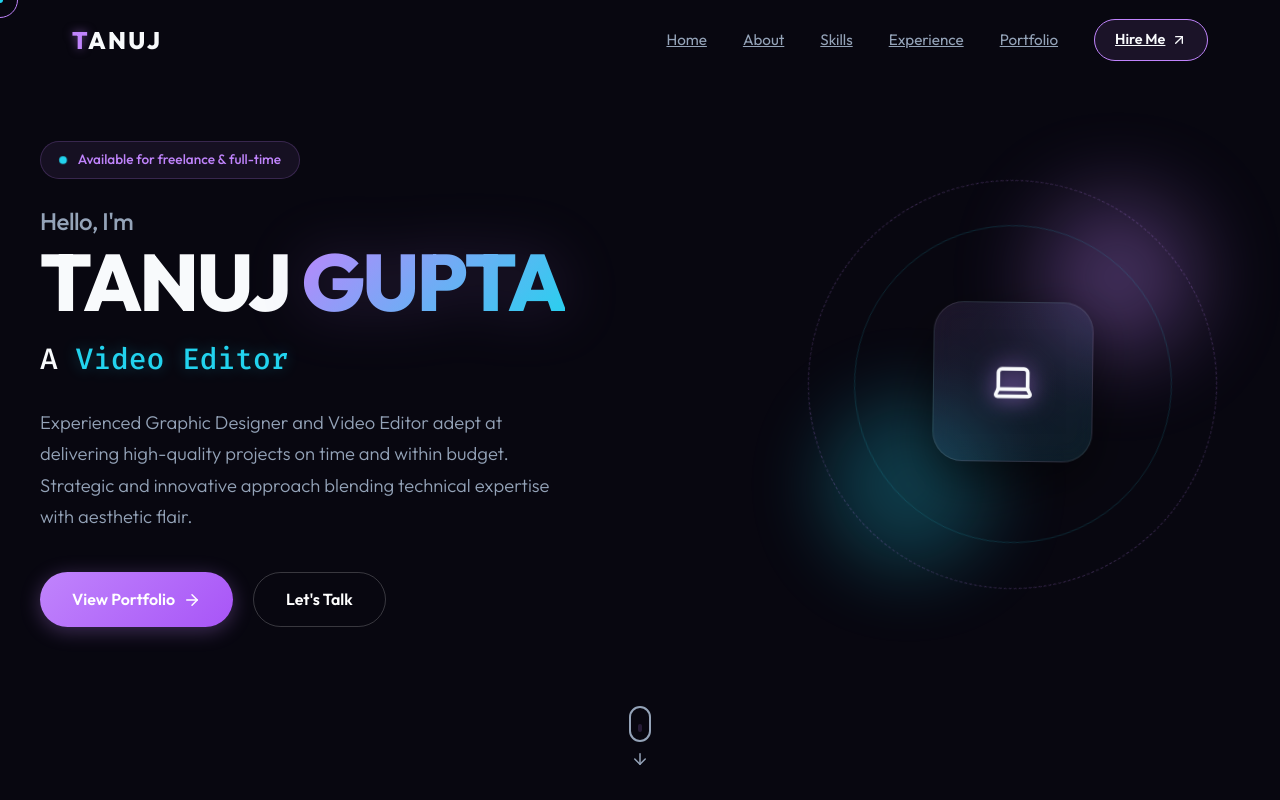
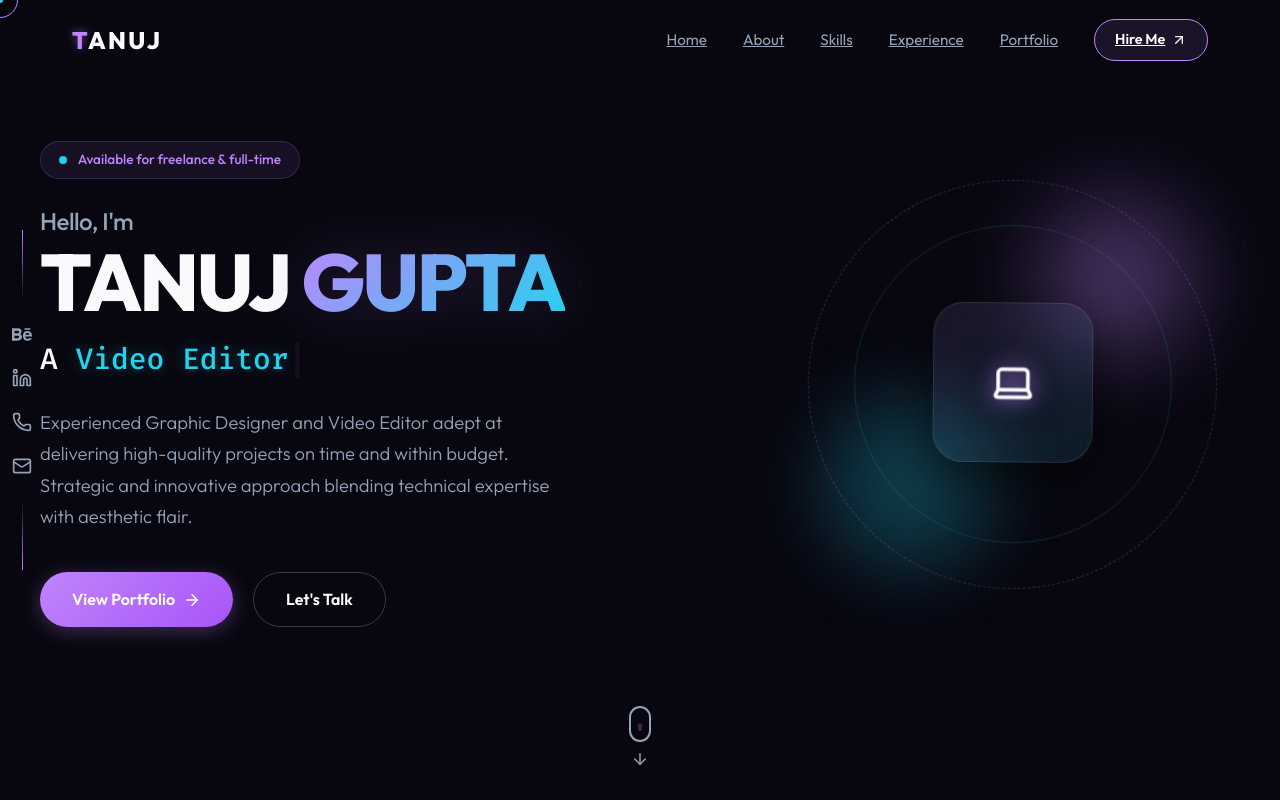
Before and after one commit to priyanshuverma2003/tanujguptaportfolio, a Next.js app: page / in a window 1280 px wide. Shown: the top 800 px of the page. Built offline with nearby package versions, Linux system fonts and the light colour scheme.

Commit message:
Restore floating sidebar social icons, centered vertically

```diff
--- a/src/components/SocialBar.css
+++ b/src/components/SocialBar.css
@@ -1,97 +1,68 @@
-/* ==============================
-   Social Section
-============================== */
-.social-section {
-  padding-bottom: 2rem;
+/* Floating Sidebar */
+.social-sidebar {
+  position: fixed;
+  left: 0.75rem;
+  top: 50%;
+  transform: translateY(-50%);
+  display: flex;
+  flex-direction: column;
+  align-items: center;
+  gap: 1.5rem;
+  z-index: 90;
 }
 
-.social-section-lead {
-  font-size: 1.15rem;
-  color: var(--text-muted);
-  max-width: 600px;
-  margin-bottom: 3rem;
-  line-height: 1.7;
+.social-sidebar-line {
+  width: 1px;
+  height: 70px;
+  background: linear-gradient(to top, var(--primary), transparent);
 }
 
-.social-cards-grid {
-  display: grid;
-  grid-template-columns: repeat(auto-fill, minmax(320px, 1fr));
+.social-sidebar-line:first-child {
+  background: linear-gradient(to bottom, var(--primary), transparent);
+}
+
+.social-sidebar-links {
+  display: flex;
+  flex-direction: column;
   gap: 1.5rem;
 }
 
-.social-card {
-  display: flex;
-  align-items: center;
-  gap: 1.25rem;
-  padding: 1.5rem 1.75rem;
-  background: var(--card-bg);
-  border: 1px solid var(--card-border);
-  border-radius: 16px;
-  backdrop-filter: blur(12px);
-  -webkit-backdrop-filter: blur(12px);
-  text-decoration: none;
-  position: relative;
-  overflow: hidden;
-  transition: border-color var(--transition-normal),
-              box-shadow var(--transition-normal),
-              transform var(--transition-fast);
-}
-
-.social-card:hover {
-  border-color: var(--card-border-hover);
-  box-shadow: 0 12px 35px -10px rgba(34, 211, 238, 0.15);
-  transform: translateY(-4px);
-}
-
-.social-card-icon {
-  width: 56px;
-  height: 56px;
-  border-radius: 14px;
+.social-icon-link {
+  color: var(--text-muted);
   display: flex;
   align-items: center;
   justify-content: center;
-  color: #fff;
-  flex-shrink: 0;
-  box-shadow: 0 4px 15px rgba(0, 0, 0, 0.2);
-}
-
-.social-card-info {
-  display: flex;
-  flex-direction: column;
-  gap: 0.15rem;
-  flex: 1;
-  min-width: 0;
-}
-
-.social-card-info h3 {
-  font-size: 1.1rem;
-  font-weight: 700;
-  color: var(--foreground);
-  line-height: 1.3;
-}
-
-.social-handle {
-  font-size: 0.85rem;
-  color: var(--primary);
-  font-weight: 500;
-}
-
-.social-card-info p {
-  font-size: 0.82rem;
-  color: var(--text-muted);
-  line-height: 1.4;
-  margin-top: 0.25rem;
-}
-
-.social-card-arrow {
-  color: var(--text-muted);
-  flex-shrink: 0;
+  position: relative;
   transition: color var(--transition-fast), transform var(--transition-fast);
 }
 
-.social-card:hover .social-card-arrow {
+.social-icon-link:hover {
   color: var(--secondary);
-  transform: translate(3px, -3px);
+  transform: translateY(-3px) scale(1.15);
+}
+
+.social-icon-link .tooltip {
+  position: absolute;
+  left: 2.5rem;
+  background: var(--card-bg);
+  border: 1px solid var(--card-border);
+  backdrop-filter: blur(8px);
+  padding: 0.25rem 0.65rem;
+  border-radius: 4px;
+  font-size: 0.75rem;
+  color: #fff;
+  white-space: nowrap;
+  opacity: 0;
+  visibility: hidden;
+  transform: translateX(-10px);
+  transition: opacity var(--transition-fast), transform var(--transition-fast), visibility var(--transition-fast);
+  pointer-events: none;
+}
+
+.social-icon-link:hover .tooltip {
+  opacity: 1;
+  visibility: visible;
+  transform: translateX(0);
 }
 
 /* Footer Bar */
@@ -107,21 +78,9 @@
   font-size: 0.85rem;
 }
 
-/* ==============================
-   Responsive
-============================== */
+/* Hide sidebar on mobile */
 @media (max-width: 768px) {
-  .social-cards-grid {
-    grid-template-columns: 1fr;
-  }
-
-  .social-card {
-    padding: 1.25rem;
-  }
-
-  .social-card-icon {
-    width: 48px;
-    height: 48px;
-    border-radius: 12px;
+  .social-sidebar {
+    display: none;
   }
 }
--- a/src/components/SocialBar.tsx
+++ b/src/components/SocialBar.tsx
@@ -1,101 +1,46 @@
 "use client";
 
-import { Mail, Phone, ArrowUpRight, Share2 } from "lucide-react";
+import { Mail, Phone } from "lucide-react";
 import "./SocialBar.css";
 
 const BehanceIcon = () => (
-  <svg viewBox="0 0 24 24" width="28" height="28" fill="currentColor"><path d="M22 7h-7V5h7v2zm1.726 10c-.442 1.297-2.029 3-5.101 3-3.074 0-5.564-1.729-5.564-5.675 0-3.91 2.325-5.92 5.466-5.92 3.082 0 4.964 1.782 5.375 4.426.078.506.109 1.188.095 2.14H15.97c.13 3.211 3.483 3.312 4.588 2.029h3.168zm-7.686-4h4.965c-.105-1.547-1.136-2.219-2.477-2.219-1.466 0-2.277.768-2.488 2.219zm-9.574 6.988H0V5.021h6.953c5.476.081 5.58 5.444 2.72 6.906 3.461 1.26 3.577 8.061-3.207 8.061zM3 11h3.584c2.508 0 2.906-3-.312-3H3v3zm3.391 3H3v3.016h3.341c3.055 0 2.868-3.016.05-3.016z"/></svg>
+  <svg viewBox="0 0 24 24" width="20" height="20" fill="currentColor"><path d="M22 7h-7V5h7v2zm1.726 10c-.442 1.297-2.029 3-5.101 3-3.074 0-5.564-1.729-5.564-5.675 0-3.91 2.325-5.92 5.466-5.92 3.082 0 4.964 1.782 5.375 4.426.078.506.109 1.188.095 2.14H15.97c.13 3.211 3.483 3.312 4.588 2.029h3.168zm-7.686-4h4.965c-.105-1.547-1.136-2.219-2.477-2.219-1.466 0-2.277.768-2.488 2.219zm-9.574 6.988H0V5.021h6.953c5.476.081 5.58 5.444 2.72 6.906 3.461 1.26 3.577 8.061-3.207 8.061zM3 11h3.584c2.508 0 2.906-3-.312-3H3v3zm3.391 3H3v3.016h3.341c3.055 0 2.868-3.016.05-3.016z"/></svg>
 );
 
 const LinkedinIcon = () => (
-  <svg viewBox="0 0 24 24" width="28" height="28" stroke="currentColor" strokeWidth="2" fill="none" strokeLinecap="round" strokeLinejoin="round"><path d="M16 8a6 6 0 0 1 6 6v7h-4v-7a2 2 0 0 0-2-2 2 2 0 0 0-2 2v7h-4v-7a6 6 0 0 1 6-6z" /><rect x="2" y="9" width="4" height="12" /><circle cx="4" cy="4" r="2" /></svg>
-);
-
-const InstagramIcon = () => (
-  <svg viewBox="0 0 24 24" width="28" height="28" stroke="currentColor" strokeWidth="2" fill="none" strokeLinecap="round" strokeLinejoin="round"><rect x="2" y="2" width="20" height="20" rx="5" ry="5"/><path d="M16 11.37A4 4 0 1 1 12.63 8 4 4 0 0 1 16 11.37z"/><line x1="17.5" y1="6.5" x2="17.51" y2="6.5"/></svg>
+  <svg viewBox="0 0 24 24" width="20" height="20" stroke="currentColor" strokeWidth="2" fill="none" strokeLinecap="round" strokeLinejoin="round"><path d="M16 8a6 6 0 0 1 6 6v7h-4v-7a2 2 0 0 0-2-2 2 2 0 0 0-2 2v7h-4v-7a6 6 0 0 1 6-6z" /><rect x="2" y="9" width="4" height="12" /><circle cx="4" cy="4" r="2" /></svg>
 );
 
 const SOCIAL_LINKS = [
-  {
-    icon: <BehanceIcon />,
-    href: "https://www.behance.net/tanujgupta",
-    label: "Behance",
-    handle: "@tanujgupta",
-    desc: "View my design portfolio & case studies",
-    gradient: "linear-gradient(135deg, #1769ff, #0057ff)",
-  },
-  {
-    icon: <LinkedinIcon />,
-    href: "https://linkedin.com",
-    label: "LinkedIn",
-    handle: "Tanuj Gupta",
-    desc: "Connect with me professionally",
-    gradient: "linear-gradient(135deg, #0077b5, #00a0dc)",
-  },
-  {
-    icon: <InstagramIcon />,
-    href: "https://instagram.com",
-    label: "Instagram",
-    handle: "@tanujgupta",
-    desc: "Follow my creative journey & behind the scenes",
-    gradient: "linear-gradient(135deg, #f09433, #e6683c, #dc2743, #cc2366, #bc1888)",
-  },
-  {
-    icon: <Phone size={28} />,
-    href: "https://wa.me/919971091605",
-    label: "WhatsApp",
-    handle: "+91 99710 91605",
-    desc: "Quick chat for project inquiries",
-    gradient: "linear-gradient(135deg, #25d366, #128c7e)",
-  },
-  {
-    icon: <Mail size={28} />,
-    href: "mailto:tanujgupta@example.com",
-    label: "Email",
-    handle: "tanujgupta@example.com",
-    desc: "Send me a detailed project brief",
-    gradient: "linear-gradient(135deg, #ea4335, #fbbc05)",
-  },
+  { icon: <BehanceIcon />, href: "https://www.behance.net/tanujgupta", label: "Behance" },
+  { icon: <LinkedinIcon />, href: "https://linkedin.com", label: "LinkedIn" },
+  { icon: <Phone size={20} />, href: "https://wa.me/919971091605", label: "WhatsApp" },
+  { icon: <Mail size={20} />, href: "mailto:tanujgupta@example.com", label: "Email" },
 ];
 
 export default function SocialBar() {
   return (
     <>
-      {/* Social Media Section */}
-      <section id="socials" className="section social-section">
-        <div className="section-content">
-          <h2 className="section-title">
-            <Share2 size={32} className="section-title-icon" />
-            Let&apos;s Connect
-          </h2>
-          <p className="social-section-lead">
-            Follow me on social media to stay updated with my latest work, design tips, and creative journey.
-          </p>
-
-          <div className="social-cards-grid">
+      {/* Floating Sidebar */}
+      <div className="social-sidebar">
+        <div className="social-sidebar-line"></div>
+        <div className="social-sidebar-links">
           {SOCIAL_LINKS.map((link, idx) => (
             <a
               key={idx}
               href={link.href}
               target="_blank"
               rel="noopener noreferrer"
-                className="social-card"
-                style={{ animationDelay: `${idx * 0.1}s` }}
+              className="social-icon-link"
+              aria-label={link.label}
             >
-                <div className="social-card-icon" style={{ background: link.gradient }}>
               {link.icon}
-                </div>
-                <div className="social-card-info">
-                  <h3>{link.label}</h3>
-                  <span className="social-handle">{link.handle}</span>
-                  <p>{link.desc}</p>
-                </div>
-                <ArrowUpRight size={20} className="social-card-arrow" />
+              <span className="tooltip">{link.label}</span>
             </a>
           ))}
         </div>
+        <div className="social-sidebar-line"></div>
       </div>
-      </section>
 
       {/* Footer */}
       <footer className="site-footer-bar">
```
Lines whose indentation alone changed are shown as unchanged.
